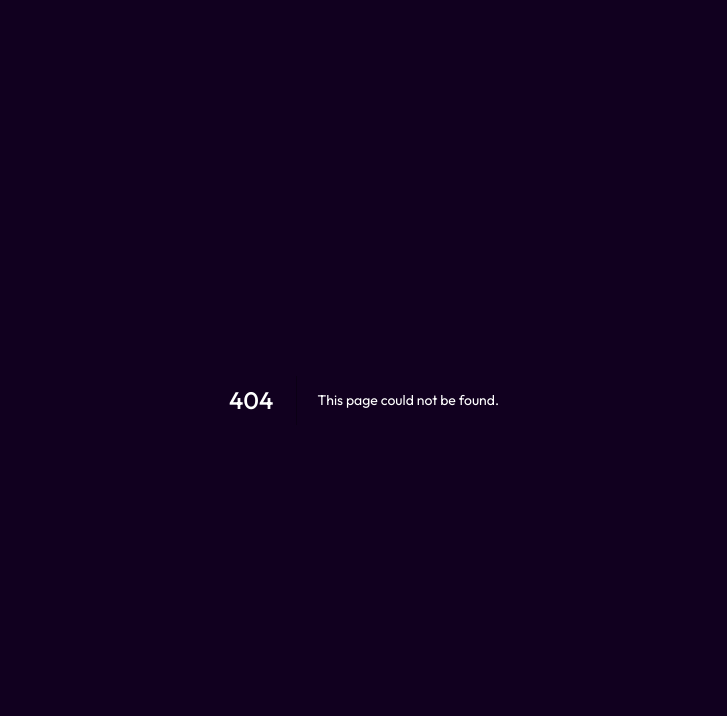
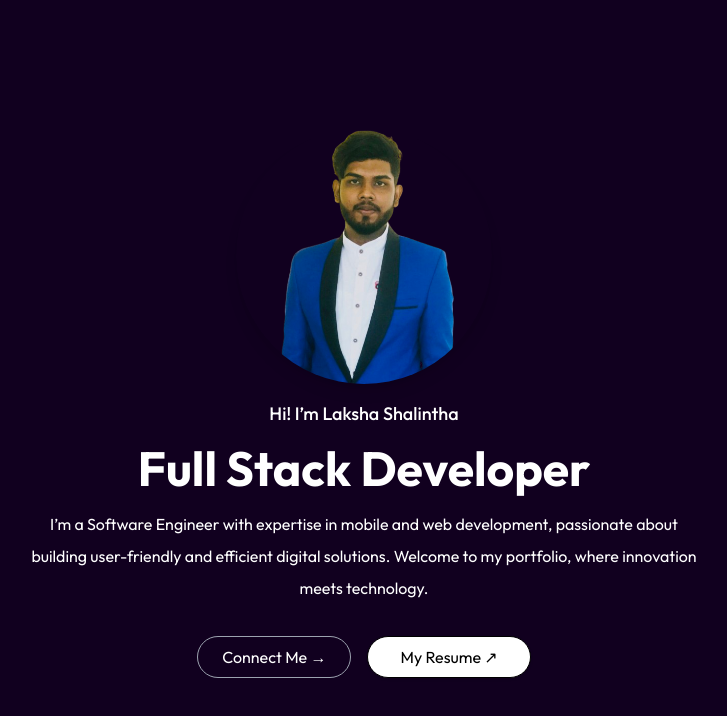
Before and after one commit to LakshanShalintha/Portfolio, a Next.js app in the folder portfolio/: page /components/Screens/mysection in a window 1280 px wide. Before the commit this address had no page. Shown: the top 716 px of the page, without its empty margins (276-1003 px from the left). Built offline with nearby package versions, Linux system fonts and the light colour scheme; a web font is replaced by a local one.

Commit message:
Create MySection Page & Add Motions

```diff
--- /dev/null
+++ b/portfolio/src/app/components/Screens/mysection/page.tsx
@@ -0,0 +1,96 @@
+"use client";
+import React, {useRef} from "react";
+import Link from "next/link";
+import {motion, useInView} from "motion/react"
+
+function MySection({
+                       isDarkMode,
+                   }: {
+    isDarkMode: boolean;
+    setIsDarkMode: React.Dispatch<React.SetStateAction<boolean>>;
+}) {
+
+    const ref = useRef(null);
+    const isInView = useInView(ref, { once: false });
+
+    return (
+      <section id="home" className="flex flex-col items-center text-center py-16 ">
+          {/* Profile Image */}
+          <motion.div className="mt-16"
+                      initial={{scale: 0}}
+                      whileInView={{scale: 1}}
+                      transition={{duration: 0.8, type: 'spring', stiffness: 100}}
+          >
+              <img
+                  src="/images/Myimages/my-image.png"
+                  alt="Profile"
+                  className="w-64 h-64 rounded-full mb-4 shadow-lg"
+              />
+          </motion.div>
+
+          {/* Greeting */}
+          <motion.h2
+              ref={ref}
+              className="text-lg font-medium"
+              initial={{opacity: 0, y: -20}}
+              animate={isInView ? {opacity: 1, y: 0} : {opacity: 0, y: 20}}
+              transition={{duration: 0.6, ease: 'easeOut'}}
+          >
+              Hi! I&rsquo;m Laksha Shalintha
+          </motion.h2>
+
+          {/* Role */}
+          <motion.h1
+              initial={{y: -30, opacity: 0}}
+              whileInView={{y: 0, opacity: 1}}
+              transition={{duration: 0.8, delay: 0.5}}
+              className="text-4xl md:text-5xl font-bold leading-tight my-4">
+              Full Stack Developer
+          </motion.h1>
+
+          {/* Description */}
+          <motion.p
+              initial={{opacity: 0}}
+              whileInView={{opacity: 1}}
+              transition={{duration: 0.6, delay: 0.7}}
+              className=" max-w-2xl mx-auto mb-8">
+              I&rsquo;m a Software Engineer with expertise in mobile and web development, passionate about building
+              user-friendly and efficient digital solutions. Welcome to my portfolio, where innovation meets technology.
+          </motion.p>
+
+          {/* Buttons */}
+          <div className="flex space-x-4">
+              {/* Connect with Me Button */}
+              <motion.button
+                  className={`hidden md:flex px-6 py-1 rounded-full transition ${
+                      isDarkMode
+                          ? " border border-white hover:bg-gray-600"
+                          : " border border-gray-400 hover:bg-gray-400 hover:text-white"
+                  }`}
+                  initial={{opacity: 0, y: 20}}
+                  animate={{opacity: 1, y: 0}}
+                  transition={{duration: 0.8, delay: 0.2, ease: "easeOut"}}
+              >
+                  <Link href="#contact">Connect Me →</Link>
+              </motion.button>
+
+              {/* My Resume Button */}
+              <motion.button
+                  className="text-black bg-white border border-black py-0.2 px-8 rounded-full shadow hover:bg-gray-400 transition"
+                  initial={{opacity: 0, y: 20}}
+                  animate={{opacity: 1, y: 0}}
+                  transition={{duration: 0.8, delay: 0.4, ease: "easeOut"}}
+              >
+                  <a
+                      href="/CV/Lakshan_Shalintha.pdf"
+                      download="Lakshan_Shalintha.pdf"
+                  >
+                      My Resume ↗
+                  </a>
+              </motion.button>
+          </div>
+      </section>
+    );
+}
+
+export default MySection;
```
